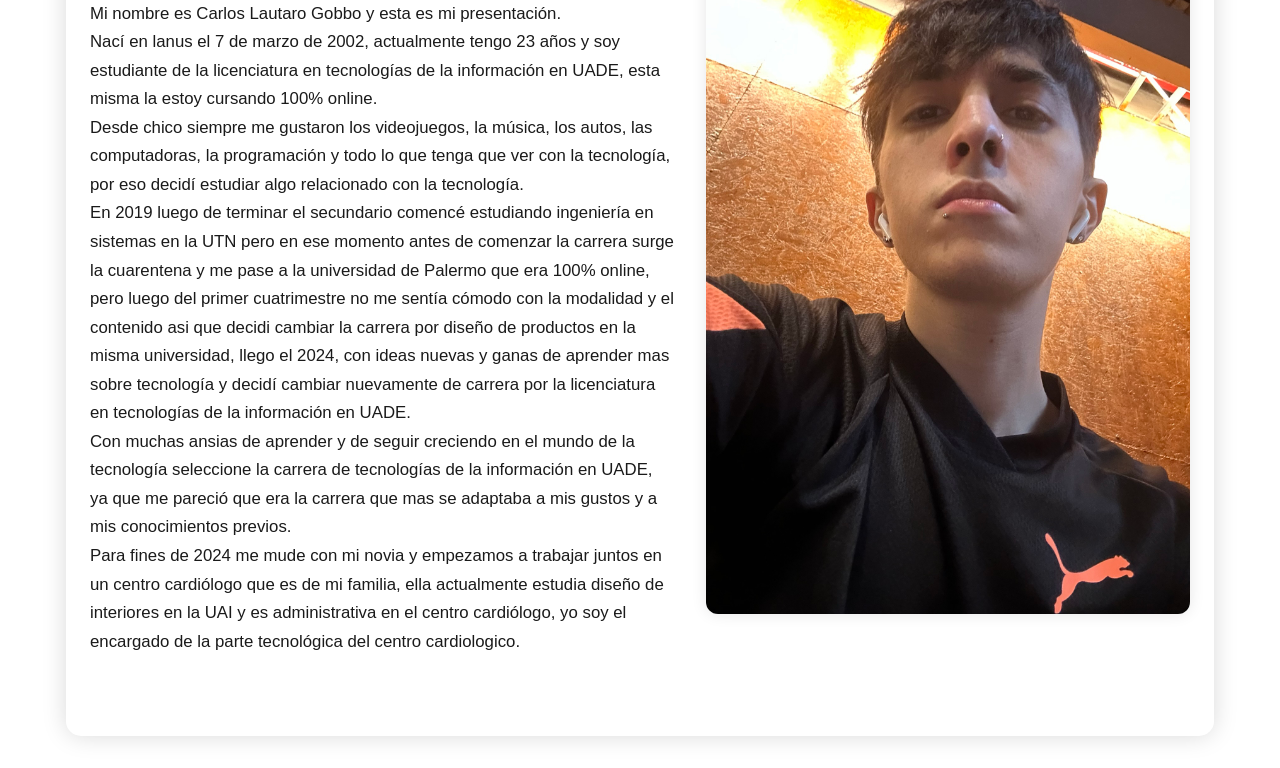
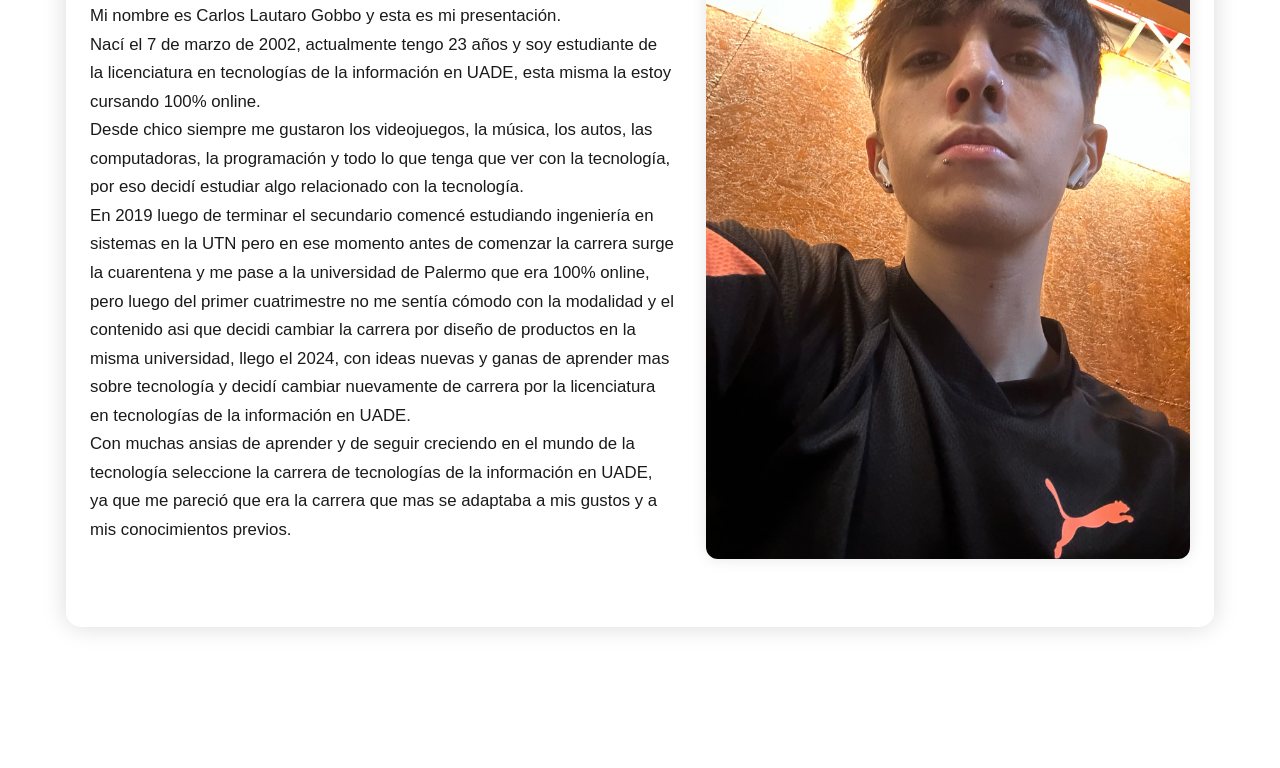
Before and after one commit to CGobbo07/UADE-DYD-Primer-Parcial, a plain HTML site: page sobremi.html in a window 1280 px wide. Shown: the part 229-997 px from the top of the page. After the commit the page ends 888 px from the top, so only its background shows below. Drawn offline with Linux system fonts and the light colour scheme; a web font is replaced by a local one.

Commit message:
Update sobremi.html

```diff
--- a/sobremi.html
+++ b/sobremi.html
@@ -26,7 +26,7 @@
             <div class="sobremi-2">
                 <h2>Sobre mí</h2>
                 <p>Mi nombre es Carlos Lautaro Gobbo y esta es mi presentación.
-                    <br>Nací en lanus el 7 de marzo de 2002, actualmente tengo 23 años y soy estudiante de la licenciatura
+                    <br>Nací el 7 de marzo de 2002, actualmente tengo 23 años y soy estudiante de la licenciatura
                     en tecnologías de la información en UADE, esta misma la estoy cursando 100% online.
                     <br>Desde chico siempre me gustaron los videojuegos, la música, los autos, las computadoras, la
                     programación y todo lo que tenga que ver con la tecnología, por eso decidí estudiar algo relacionado con
@@ -40,10 +40,6 @@
                     <br>Con muchas ansias de aprender y de seguir creciendo en el mundo de la tecnología seleccione la
                     carrera de tecnologías de la información en UADE, ya que me pareció que era la carrera que mas se
                     adaptaba a mis gustos y a mis conocimientos previos.
-                    <br>Para fines de 2024 me mude con mi novia y empezamos a trabajar juntos en un centro cardiólogo que es
-                    de mi familia, ella actualmente estudia diseño de interiores en la UAI y es administrativa en el centro
-                    cardiólogo, yo soy el encargado de la parte tecnológica del centro cardiologico.
-
                 </P>
             </div>
             <div class="sobremi-3">
```
